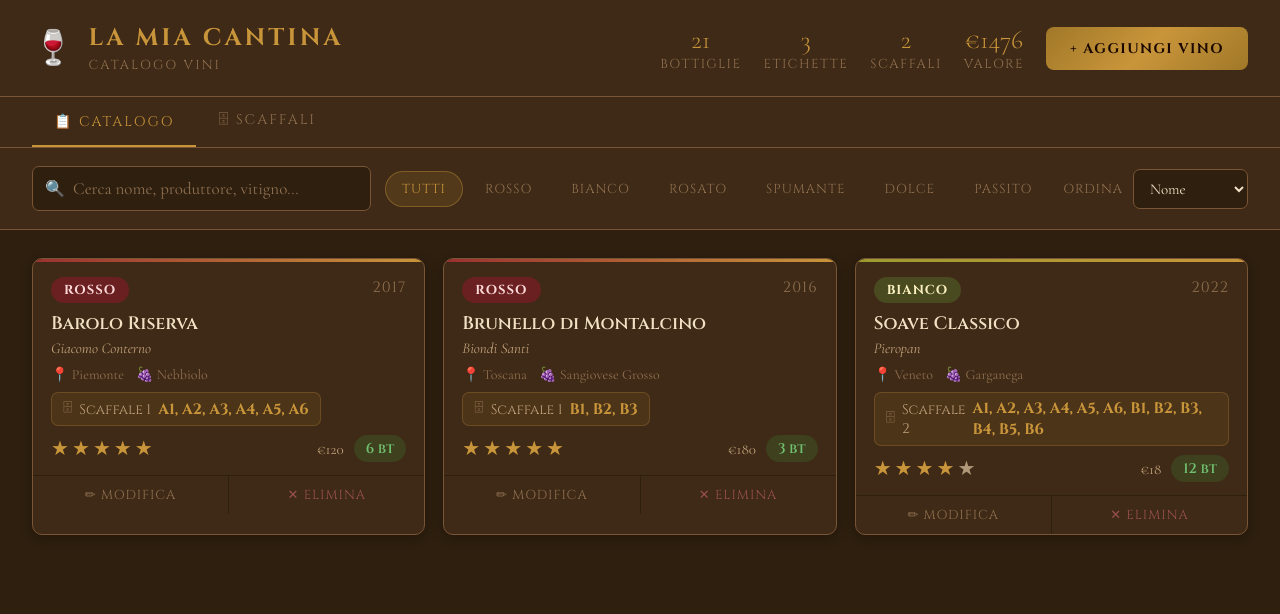
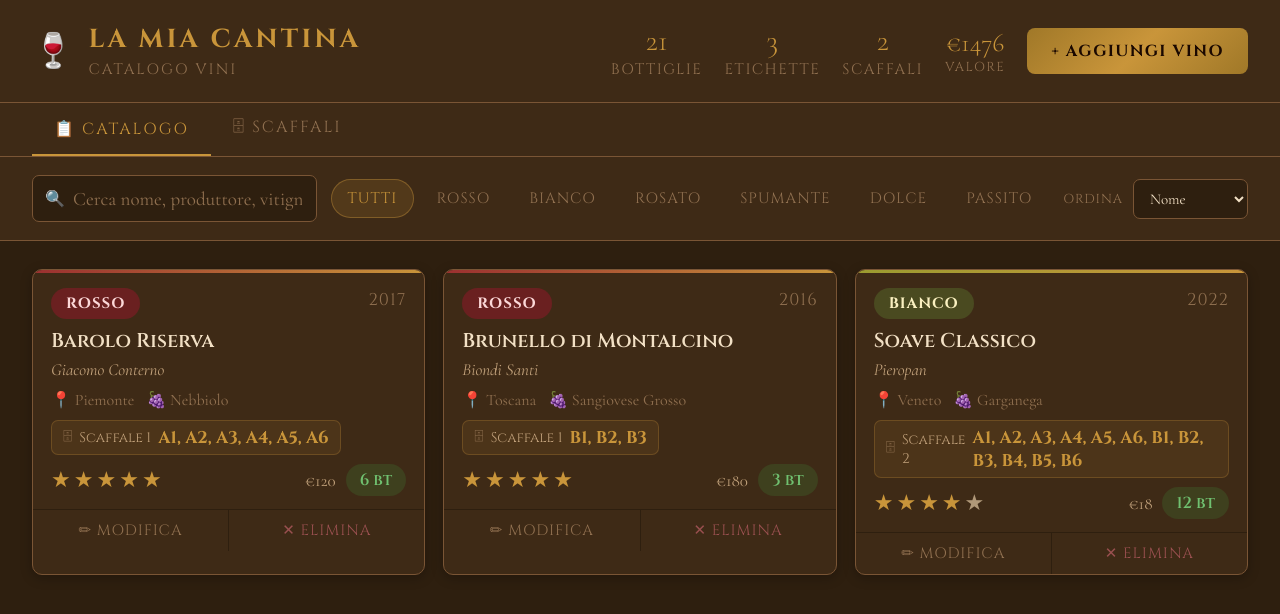
Before and after one commit to mvettore/cantina, a React (Vite) app: page / in a window 1280 px wide. Shown: the top 614 px of the page. Built offline with nearby package versions, Linux system fonts and the light colour scheme.

Commit message:
fix: font più grandi ovunque + modal più larga su Mac

```diff
--- a/src/App.jsx
+++ b/src/App.jsx
@@ -148,7 +148,7 @@
     {[1,2,3,4,5].map(s => (
       <span key={s} onClick={() => !readonly && onChange(s)} style={{
         cursor: readonly ? "default" : "pointer",
-        fontSize: readonly ? 20 : 28,
+        fontSize: readonly ? 22 : 30,
         color: s <= value ? "#c9953a" : "#b09878",
         transition: "color 0.15s", userSelect: "none",
       }}>★</span>
@@ -159,7 +159,7 @@
 const TypeBadge = ({ type }) => {
   const c = typeColors[type] || { badge: "#555", text: "#eee" };
   return (
-    <span style={{ background: c.badge, color: c.text, padding: "4px 13px", borderRadius: 20, fontSize: 13, fontFamily: "'Cinzel', serif", letterSpacing: 1, fontWeight: 700 }}>
+    <span style={{ background: c.badge, color: c.text, padding: "5px 15px", borderRadius: 20, fontSize: 15, fontFamily: "'Cinzel', serif", letterSpacing: 1, fontWeight: 700 }}>
       {type.toUpperCase()}
     </span>
   );
@@ -360,11 +360,11 @@
   const inputStyle = {
     background: C.bg, border: `1px solid ${C.border}`, borderRadius: 7,
     color: C.text, padding: "11px 14px", width: "100%",
-    fontFamily: "'Cormorant Garamond', serif", fontSize: 17, outline: "none",
+    fontFamily: "'Cormorant Garamond', serif", fontSize: 19, outline: "none",
     transition: "border-color 0.15s",
   };
   const labelStyle = {
-    color: C.textFaint, fontSize: 13, letterSpacing: 1.2,
+    color: C.textFaint, fontSize: 15, letterSpacing: 1.2,
     fontFamily: "'Cinzel', serif", textTransform: "uppercase", marginBottom: 6, display: "block",
   };
 
@@ -372,12 +372,12 @@
     <div style={{ overflowX: "auto" }}>
       <div style={{ display: "flex", gap: 3, marginBottom: 3, marginLeft: 28 }}>
         {Array.from({ length: rack.cols }, (_, c) => (
-          <div key={c} style={{ width: 40, textAlign: "center", fontSize: 12, color: C.textFaint, fontFamily: "'Cinzel', serif" }}>{c + 1}</div>
+          <div key={c} style={{ width: 40, textAlign: "center", fontSize: 14, color: C.textFaint, fontFamily: "'Cinzel', serif" }}>{c + 1}</div>
         ))}
       </div>
       {Array.from({ length: rack.rows }, (_, r) => (
         <div key={r} style={{ display: "flex", alignItems: "center", gap: 3, marginBottom: 3 }}>
-          <div style={{ width: 24, textAlign: "center", fontSize: 13, color: C.textFaint, fontFamily: "'Cinzel', serif", fontWeight: 700 }}>{ROW_LABELS[r]}</div>
+          <div style={{ width: 26, textAlign: "center", fontSize: 15, color: C.textFaint, fontFamily: "'Cinzel', serif", fontWeight: 700 }}>{ROW_LABELS[r]}</div>
           {Array.from({ length: rack.cols }, (_, c) => {
             const pos = `${ROW_LABELS[r]}${c + 1}`;
             const isThis = (highlightPositions||[]).includes(pos);
@@ -425,7 +425,7 @@
         </div>
         <div style={{ display: "flex", gap: 3, marginBottom: 3, marginLeft: 28 }}>
           {Array.from({ length: rack.cols }, (_, c) => (
-            <div key={c} style={{ width: 40, textAlign: "center", fontSize: 12, color: C.textFaint, fontFamily: "'Cinzel', serif" }}>{c + 1}</div>
+            <div key={c} style={{ width: 40, textAlign: "center", fontSize: 14, color: C.textFaint, fontFamily: "'Cinzel', serif" }}>{c + 1}</div>
           ))}
         </div>
         {Array.from({ length: rack.rows }, (_, r) => (
@@ -460,7 +460,7 @@
   };
 
   return (
-    <div style={{ minHeight: "100vh", background: C.bg, fontFamily: "'Cormorant Garamond', serif", color: C.text, fontSize: 16 }}>
+    <div style={{ minHeight: "100vh", background: C.bg, fontFamily: "'Cormorant Garamond', serif", color: C.text, fontSize: 18 }}>
       <style>{`
         @import url('https://fonts.googleapis.com/css2?family=Cinzel:wght@400;600;700&family=Cormorant+Garamond:ital,wght@0,300;0,400;0,500;1,300;1,400&display=swap');
         * { box-sizing: border-box; margin: 0; padding: 0; }
@@ -473,24 +473,24 @@
         input:focus, select:focus, textarea:focus { border-color: ${C.gold} !important; box-shadow: 0 0 0 2px rgba(201,149,58,0.14); }
         .wine-card { transition: transform 0.18s, box-shadow 0.18s; }
         .wine-card:hover { transform: translateY(-2px); box-shadow: 0 10px 28px rgba(0,0,0,0.4) !important; }
-        .btn-gold { background: linear-gradient(135deg, #a07828, ${C.gold}, #a07828); color: #1a0800; border: none; border-radius: 8px; padding: 12px 24px; cursor: pointer; font-family: 'Cinzel', serif; font-size: 14px; letter-spacing: 1.5px; font-weight: 700; transition: opacity 0.15s, transform 0.12s; white-space: nowrap; }
+        .btn-gold { background: linear-gradient(135deg, #a07828, ${C.gold}, #a07828); color: #1a0800; border: none; border-radius: 8px; padding: 12px 24px; cursor: pointer; font-family: 'Cinzel', serif; font-size: 16px; letter-spacing: 1.5px; font-weight: 700; transition: opacity 0.15s, transform 0.12s; white-space: nowrap; }
         .btn-gold:hover { opacity: 0.88; transform: translateY(-1px); }
-        .btn-ghost { background: transparent; color: ${C.textMuted}; border: 1px solid ${C.border}; border-radius: 8px; padding: 11px 22px; cursor: pointer; font-family: 'Cinzel', serif; font-size: 14px; letter-spacing: 1px; transition: border-color 0.15s, color 0.15s; white-space: nowrap; }
+        .btn-ghost { background: transparent; color: ${C.textMuted}; border: 1px solid ${C.border}; border-radius: 8px; padding: 11px 22px; cursor: pointer; font-family: 'Cinzel', serif; font-size: 16px; letter-spacing: 1px; transition: border-color 0.15s, color 0.15s; white-space: nowrap; }
         .btn-ghost:hover { border-color: ${C.gold}; color: ${C.gold}; }
-        .btn-sm { background: ${C.surface2}; color: ${C.textMuted}; border: 1px solid ${C.border}; border-radius: 7px; padding: 8px 16px; cursor: pointer; font-family: 'Cinzel', serif; font-size: 13px; letter-spacing: 1px; transition: all 0.15s; }
+        .btn-sm { background: ${C.surface2}; color: ${C.textMuted}; border: 1px solid ${C.border}; border-radius: 7px; padding: 8px 16px; cursor: pointer; font-family: 'Cinzel', serif; font-size: 15px; letter-spacing: 1px; transition: all 0.15s; }
         .btn-sm:hover { color: ${C.gold}; border-color: ${C.gold}; }
-        .btn-danger { background: transparent; color: #c07070; border: 1px solid #804040; border-radius: 8px; padding: 10px 16px; cursor: pointer; font-family: 'Cinzel', serif; font-size: 13px; letter-spacing: 1px; transition: background 0.15s; }
+        .btn-danger { background: transparent; color: #c07070; border: 1px solid #804040; border-radius: 8px; padding: 10px 16px; cursor: pointer; font-family: 'Cinzel', serif; font-size: 15px; letter-spacing: 1px; transition: background 0.15s; }
         .btn-danger:hover { background: rgba(180,60,60,0.15); }
-        .tab-btn { background: none; border: 1px solid transparent; cursor: pointer; padding: 8px 16px; border-radius: 20px; font-family: 'Cinzel', serif; font-size: 13px; letter-spacing: 1px; transition: all 0.15s; }
-        .nav-btn { background: none; border: none; border-bottom: 2px solid transparent; cursor: pointer; padding: 12px 22px; font-family: 'Cinzel', serif; font-size: 14px; letter-spacing: 2px; transition: all 0.15s; color: ${C.textFaint}; }
+        .tab-btn { background: none; border: 1px solid transparent; cursor: pointer; padding: 8px 16px; border-radius: 20px; font-family: 'Cinzel', serif; font-size: 15px; letter-spacing: 1px; transition: all 0.15s; }
+        .nav-btn { background: none; border: none; border-bottom: 2px solid transparent; cursor: pointer; padding: 12px 22px; font-family: 'Cinzel', serif; font-size: 16px; letter-spacing: 2px; transition: all 0.15s; color: ${C.textFaint}; }
         .nav-btn.active { color: ${C.gold}; border-bottom-color: ${C.gold}; }
         .nav-btn:hover:not(.active) { color: ${C.textMuted}; }
         .modal-overlay { position: fixed; inset: 0; background: rgba(0,0,0,0.7); display: flex; align-items: center; justify-content: center; z-index: 200; padding: 16px; backdrop-filter: blur(4px); }
-        .modal-box { background: ${C.surface}; border: 1px solid ${C.border}; border-radius: 14px; width: 100%; max-width: 620px; max-height: 94vh; overflow-y: auto; box-shadow: 0 30px 80px rgba(0,0,0,0.6); animation: fadeUp 0.22s ease; }
+        .modal-box { background: ${C.surface}; border: 1px solid ${C.border}; border-radius: 14px; width: 100%; max-width: min(94vw, 860px); max-height: 94vh; overflow-y: auto; box-shadow: 0 30px 80px rgba(0,0,0,0.6); animation: fadeUp 0.22s ease; }
         @keyframes fadeUp { from { opacity:0; transform: translateY(18px) scale(0.97); } to { opacity:1; transform: none; } }
         @keyframes spin { to { transform: rotate(360deg); } }
         .rack-card { background: ${C.surface2}; border: 1px solid ${C.border}; border-radius: 12px; overflow: hidden; }
-        .action-btn { flex: 1; background: none; border: none; cursor: pointer; padding: 10px; font-family: 'Cinzel', serif; font-size: 13px; letter-spacing: 1px; transition: color 0.15s, background 0.15s; }
+        .action-btn { flex: 1; background: none; border: none; cursor: pointer; padding: 10px; font-family: 'Cinzel', serif; font-size: 15px; letter-spacing: 1px; transition: color 0.15s, background 0.15s; }
 
         /* scan button */
         .btn-scan {
@@ -511,15 +511,15 @@
         <div style={{ display: "flex", alignItems: "center", gap: 14 }}>
           <span style={{ fontSize: 34 }}>🍷</span>
           <div>
-            <h1 style={{ fontFamily: "'Cinzel', serif", fontSize: 24, fontWeight: 700, color: C.gold, letterSpacing: 3 }}>LA MIA CANTINA</h1>
-            <p style={{ fontSize: 13, color: C.textFaint, letterSpacing: 2, fontFamily: "'Cinzel', serif", marginTop: 2 }}>CATALOGO VINI</p>
+            <h1 style={{ fontFamily: "'Cinzel', serif", fontSize: 26, fontWeight: 700, color: C.gold, letterSpacing: 3 }}>LA MIA CANTINA</h1>
+            <p style={{ fontSize: 15, color: C.textFaint, letterSpacing: 2, fontFamily: "'Cinzel', serif", marginTop: 2 }}>CATALOGO VINI</p>
           </div>
         </div>
         <div style={{ display: "flex", gap: 22, alignItems: "center", flexWrap: "wrap" }}>
           {[["BOTTIGLIE", totalBottles], ["ETICHETTE", wines.length], ["SCAFFALI", racks.length]].map(([l, v]) => (
             <div key={l} style={{ textAlign: "center" }}>
-              <div style={{ fontSize: 26, fontWeight: 300, color: C.gold }}>{v}</div>
-              <div style={{ fontSize: 13, color: C.textFaint, letterSpacing: 1.5, fontFamily: "'Cinzel', serif" }}>{l}</div>
+              <div style={{ fontSize: 30, fontWeight: 300, color: C.gold }}>{v}</div>
+              <div style={{ fontSize: 15, color: C.textFaint, letterSpacing: 1.5, fontFamily: "'Cinzel', serif" }}>{l}</div>
             </div>
           ))}
           {totalValue > 0 && <div style={{ textAlign: "center" }}>
@@ -592,11 +592,11 @@
                     <div style={{ padding: "15px 18px 13px" }}>
                       <div style={{ display: "flex", justifyContent: "space-between", alignItems: "flex-start", marginBottom: 9 }}>
                         <TypeBadge type={wine.type} />
-                        <span style={{ fontSize: 15, color: C.textFaint, fontFamily: "'Cinzel', serif", letterSpacing: 1 }}>{wine.year}</span>
+                        <span style={{ fontSize: 17, color: C.textFaint, fontFamily: "'Cinzel', serif", letterSpacing: 1 }}>{wine.year}</span>
                       </div>
-                      <h3 style={{ fontFamily: "'Cinzel', serif", fontSize: 18, fontWeight: 600, color: C.text, marginBottom: 4, lineHeight: 1.3 }}>{wine.name}</h3>
-                      <p style={{ fontSize: 15, color: C.textMuted, fontStyle: "italic", marginBottom: 9 }}>{wine.producer}</p>
-                      <div style={{ display: "flex", gap: 12, marginBottom: 9, fontSize: 14, color: C.textFaint, flexWrap: "wrap" }}>
+                      <h3 style={{ fontFamily: "'Cinzel', serif", fontSize: 20, fontWeight: 600, color: C.text, marginBottom: 5, lineHeight: 1.3 }}>{wine.name}</h3>
+                      <p style={{ fontSize: 17, color: C.textMuted, fontStyle: "italic", marginBottom: 10 }}>{wine.producer}</p>
+                      <div style={{ display: "flex", gap: 12, marginBottom: 10, fontSize: 16, color: C.textFaint, flexWrap: "wrap" }}>
                         {wine.region && <span>📍 {wine.region}</span>}
                         {wine.grape  && <span>🍇 {wine.grape}</span>}
                       </div>
@@ -604,14 +604,14 @@
                         <div style={{ marginBottom: 9, display: "inline-flex", alignItems: "center", gap: 7, background: "rgba(201,149,58,0.1)", border: `1px solid rgba(201,149,58,0.25)`, borderRadius: 7, padding: "5px 11px" }}>
                           <span style={{ fontSize: 13, color: C.textFaint }}>🗄</span>
                           <span style={{ fontSize: 14, color: C.textMuted, fontFamily: "'Cinzel', serif" }}>{rack.name}</span>
-                          <span style={{ fontSize: 15, color: C.gold, fontFamily: "'Cinzel', serif", fontWeight: 700 }}>{(wine.positions||[]).join(", ")}</span>
+                          <span style={{ fontSize: 17, color: C.gold, fontFamily: "'Cinzel', serif", fontWeight: 700 }}>{(wine.positions||[]).join(", ")}</span>
                         </div>
                       )}
                       <div style={{ display: "flex", justifyContent: "space-between", alignItems: "center" }}>
                         <StarRating value={wine.rating} readonly />
                         <div style={{ display: "flex", gap: 10, alignItems: "center" }}>
-                          {wine.price && <span style={{ fontSize: 15, color: C.textMuted }}>€{wine.price}</span>}
-                          <span style={{ background: wine.quantity===0?"rgba(180,60,60,0.2)":wine.quantity<=2?"rgba(180,150,60,0.2)":"rgba(60,150,60,0.2)", color: wine.quantity===0?"#d07070":wine.quantity<=2?"#c0b040":"#70c070", padding: "4px 12px", borderRadius: 20, fontSize: 14, fontFamily: "'Cinzel', serif", fontWeight: 600 }}>{wine.quantity} bt</span>
+                          {wine.price && <span style={{ fontSize: 17, color: C.textMuted }}>€{wine.price}</span>}
+                          <span style={{ background: wine.quantity===0?"rgba(180,60,60,0.2)":wine.quantity<=2?"rgba(180,150,60,0.2)":"rgba(60,150,60,0.2)", color: wine.quantity===0?"#d07070":wine.quantity<=2?"#c0b040":"#70c070", padding: "5px 14px", borderRadius: 20, fontSize: 16, fontFamily: "'Cinzel', serif", fontWeight: 600 }}>{wine.quantity} bt</span>
                         </div>
                       </div>
                     </div>
@@ -638,8 +638,8 @@
         <div style={{ padding: "28px 32px" }}>
           <div style={{ display: "flex", justifyContent: "space-between", alignItems: "flex-start", marginBottom: 24 }}>
             <div>
-              <h2 style={{ fontFamily: "'Cinzel', serif", fontSize: 18, color: C.gold, letterSpacing: 2, marginBottom: 7 }}>I MIEI SCAFFALI</h2>
-              <p style={{ fontSize: 15, color: C.textMuted, fontStyle: "italic" }}>Ogni cella è una posizione A1, B3… Clicca su una bottiglia per i dettagli.</p>
+              <h2 style={{ fontFamily: "'Cinzel', serif", fontSize: 20, color: C.gold, letterSpacing: 2, marginBottom: 8 }}>I MIEI SCAFFALI</h2>
+              <p style={{ fontSize: 17, color: C.textMuted, fontStyle: "italic" }}>Ogni cella è una posizione A1, B3… Clicca su una bottiglia per i dettagli.</p>
             </div>
             <button className="btn-gold" onClick={() => { setEditingRack(emptyRack()); setRackModal("add"); }}>+ NUOVO SCAFFALE</button>
           </div>
@@ -656,8 +656,8 @@
                 <div key={rack.id} className="rack-card">
                   <div style={{ padding: "17px 22px 14px", borderBottom: `1px solid ${C.border}`, display: "flex", justifyContent: "space-between", alignItems: "center" }}>
                     <div>
-                      <h3 style={{ fontFamily: "'Cinzel', serif", fontSize: 18, color: C.text, letterSpacing: 1 }}>{rack.name}</h3>
-                      <p style={{ fontSize: 14, color: C.textFaint, marginTop: 4 }}>{rack.rows} file ({ROW_LABELS[0]}–{ROW_LABELS[rack.rows-1]}) × {rack.cols} colonne · {occ.length}/{rack.rows*rack.cols} occupate</p>
+                      <h3 style={{ fontFamily: "'Cinzel', serif", fontSize: 20, color: C.text, letterSpacing: 1 }}>{rack.name}</h3>
+                      <p style={{ fontSize: 16, color: C.textFaint, marginTop: 5 }}>{rack.rows} file ({ROW_LABELS[0]}–{ROW_LABELS[rack.rows-1]}) × {rack.cols} colonne · {occ.length}/{rack.rows*rack.cols} occupate</p>
                     </div>
                     <div style={{ display: "flex", gap: 9 }}>
                       <button className="btn-sm" onClick={() => { setEditingRack({...rack}); setRackModal("edit"); }}>✏ Modifica</button>
@@ -667,12 +667,12 @@
                   <div style={{ padding: "20px 22px", overflowX: "auto" }}>
                     <div style={{ display: "flex", gap: 4, marginBottom: 4, marginLeft: 32 }}>
                       {Array.from({length:rack.cols},(_,c)=>(
-                        <div key={c} style={{ width:56, textAlign:"center", fontSize:13, color:C.textFaint, fontFamily:"'Cinzel', serif", fontWeight:600 }}>{c+1}</div>
+                        <div key={c} style={{ width:56, textAlign:"center", fontSize:15, color:C.textFaint, fontFamily:"'Cinzel', serif", fontWeight:600 }}>{c+1}</div>
                       ))}
                     </div>
                     {Array.from({length:rack.rows},(_,r)=>(
                       <div key={r} style={{ display:"flex", alignItems:"center", gap:4, marginBottom:4 }}>
-                        <div style={{ width:28, textAlign:"center", fontSize:14, color:C.textFaint, fontFamily:"'Cinzel', serif", fontWeight:700 }}>{ROW_LABELS[r]}</div>
+                        <div style={{ width:28, textAlign:"center", fontSize:16, color:C.textFaint, fontFamily:"'Cinzel', serif", fontWeight:700 }}>{ROW_LABELS[r]}</div>
                         {Array.from({length:rack.cols},(_,c)=>{
                           const pos = `${ROW_LABELS[r]}${c+1}`;
                           const wine = getWineAtPosition(rack.id, pos);
@@ -697,11 +697,11 @@
                     ))}
                     {occ.length>0&&(
                       <div style={{marginTop:14,display:"flex",gap:12,flexWrap:"wrap",alignItems:"center"}}>
-                        <span style={{fontSize:13,color:C.textFaint,fontFamily:"'Cinzel', serif",letterSpacing:1}}>LEGENDA:</span>
+                        <span style={{fontSize:15,color:C.textFaint,fontFamily:"'Cinzel', serif",letterSpacing:1}}>LEGENDA:</span>
                         {[...new Set(occ.map(w=>w.type))].map(type=>{const c=typeColors[type];return(
                           <div key={type} style={{display:"flex",alignItems:"center",gap:6}}>
                             <div style={{width:14,height:14,background:c.badge,border:`1px solid ${c.bar}`,borderRadius:3}}/>
-                            <span style={{fontSize:13,color:C.textFaint,fontFamily:"'Cinzel', serif"}}>{type}</span>
+                            <span style={{fontSize:15,color:C.textFaint,fontFamily:"'Cinzel', serif"}}>{type}</span>
                           </div>
                         );})}
                       </div>
@@ -883,8 +883,8 @@
                     ...((editing.positions||[]).length?[["📌 Posizioni",(editing.positions||[]).join(", "),true]]:[]),
                   ].map(([l,v,highlight])=>(
                     <div key={l} style={{background:C.bg,borderRadius:8,padding:"11px 14px"}}>
-                      <div style={{fontSize:13,color:C.textFaint,letterSpacing:1,fontFamily:"'Cinzel', serif",marginBottom:4}}>{l}</div>
-                      <div style={{fontSize:highlight?22:16,color:highlight?C.gold:C.text,fontFamily:highlight?"'Cinzel', serif":"inherit",fontWeight:highlight?700:400}}>{v}</div>
+                      <div style={{fontSize:15,color:C.textFaint,letterSpacing:1,fontFamily:"'Cinzel', serif",marginBottom:5}}>{l}</div>
+                      <div style={{fontSize:highlight?26:18,color:highlight?C.gold:C.text,fontFamily:highlight?"'Cinzel', serif":"inherit",fontWeight:highlight?700:400}}>{v}</div>
                     </div>
                   ))}
                 </div>
@@ -897,13 +897,13 @@
                 )}
 
                 <div style={{marginBottom:16}}>
-                  <div style={{fontSize:13,color:C.textFaint,letterSpacing:1.2,fontFamily:"'Cinzel', serif",marginBottom:7}}>VALUTAZIONE</div>
+                  <div style={{fontSize:15,color:C.textFaint,letterSpacing:1.2,fontFamily:"'Cinzel', serif",marginBottom:8}}>VALUTAZIONE</div>
                   <StarRating value={editing.rating} readonly/>
                 </div>
                 {editing.notes&&(
                   <div style={{background:C.bg,borderRadius:8,padding:"14px 16px",borderLeft:`2px solid ${C.border}`,marginBottom:16}}>
                     <div style={{fontSize:13,color:C.textFaint,letterSpacing:1.2,fontFamily:"'Cinzel', serif",marginBottom:6}}>NOTE DI DEGUSTAZIONE</div>
-                    <p style={{fontSize:16,color:C.textMuted,lineHeight:1.7,fontStyle:"italic"}}>{editing.notes}</p>
+                    <p style={{fontSize:18,color:C.textMuted,lineHeight:1.8,fontStyle:"italic"}}>{editing.notes}</p>
                   </div>
                 )}
                 {/* ── APPROFONDISCI ── */}
@@ -918,7 +918,7 @@
                             🔍 ANALISI DEL VINO
                           </div>
                           {editing.enrichment && !enriching && (
-                            <div style={{fontSize:11,color:C.textFaint,marginTop:3,fontStyle:"italic"}}>
+                            <div style={{fontSize:13,color:C.textFaint,marginTop:3,fontStyle:"italic"}}>
                               Analisi salvata · clicca per aggiornare
                             </div>
                           )}
@@ -959,10 +959,10 @@
                             ["💡 Lo sapevi?", displayData.curiosity],
                           ].filter(([,v]) => v).map(([label, text]) => (
                             <div key={label} style={{borderLeft:`2px solid ${C.border}`,paddingLeft:12}}>
-                              <div style={{fontSize:12,color:C.gold,fontFamily:"'Cinzel', serif",letterSpacing:1,marginBottom:5,fontWeight:700}}>
+                              <div style={{fontSize:15,color:C.gold,fontFamily:"'Cinzel', serif",letterSpacing:1,marginBottom:6,fontWeight:700}}>
                                 {label}
                               </div>
-                              <p style={{fontSize:15,color:C.textMuted,lineHeight:1.8,fontStyle:"italic",margin:0}}>
+                              <p style={{fontSize:17,color:C.textMuted,lineHeight:1.85,fontStyle:"italic",margin:0}}>
                                 {text}
                               </p>
                             </div>
@@ -1064,8 +1064,8 @@
           <div className="modal-box" style={{maxWidth:370}} onClick={e=>e.stopPropagation()}>
             <div style={{padding:"30px",textAlign:"center"}}>
               <div style={{fontSize:36,marginBottom:14}}>🗑</div>
-              <h3 style={{fontFamily:"'Cinzel', serif",color:C.text,marginBottom:12,fontSize:16,letterSpacing:1}}>RIMUOVI VINO</h3>
-              <p style={{color:C.textMuted,marginBottom:24,fontSize:16}}>Eliminare <strong style={{color:C.gold}}>{deleteConfirm.name}</strong>?</p>
+              <h3 style={{fontFamily:"'Cinzel', serif",color:C.text,marginBottom:12,fontSize:18,letterSpacing:1}}>RIMUOVI VINO</h3>
+              <p style={{color:C.textMuted,marginBottom:24,fontSize:18}}>Eliminare <strong style={{color:C.gold}}>{deleteConfirm.name}</strong>?</p>
               <div style={{display:"flex",gap:12,justifyContent:"center"}}>
                 <button className="btn-ghost" onClick={()=>setDeleteConfirm(null)}>ANNULLA</button>
                 <button className="btn-gold" style={{background:"linear-gradient(135deg, #7a2020, #c04040)"}}
@@ -1082,8 +1082,8 @@
           <div className="modal-box" style={{maxWidth:400}} onClick={e=>e.stopPropagation()}>
             <div style={{padding:"30px",textAlign:"center"}}>
               <div style={{fontSize:36,marginBottom:14}}>🗄</div>
-              <h3 style={{fontFamily:"'Cinzel', serif",color:C.text,marginBottom:12,fontSize:16,letterSpacing:1}}>ELIMINA SCAFFALE</h3>
-              <p style={{color:C.textMuted,marginBottom:10,fontSize:16}}>Eliminare <strong style={{color:C.gold}}>{deleteRackConfirm.name}</strong>?</p>
+              <h3 style={{fontFamily:"'Cinzel', serif",color:C.text,marginBottom:12,fontSize:18,letterSpacing:1}}>ELIMINA SCAFFALE</h3>
+              <p style={{color:C.textMuted,marginBottom:10,fontSize:18}}>Eliminare <strong style={{color:C.gold}}>{deleteRackConfirm.name}</strong>?</p>
               <p style={{color:"#c07070",marginBottom:24,fontSize:14,fontStyle:"italic"}}>Le posizioni dei vini assegnati verranno azzerate.</p>
               <div style={{display:"flex",gap:12,justifyContent:"center"}}>
                 <button className="btn-ghost" onClick={()=>setDeleteRackConfirm(null)}>ANNULLA</button>
@@ -1096,7 +1096,7 @@
 
       {/* Toast */}
       {toast&&(
-        <div style={{position:"fixed",bottom:26,right:26,background:C.surface,border:`1px solid ${C.border}`,borderRadius:9,padding:"13px 20px",color:C.gold,fontFamily:"'Cinzel', serif",fontSize:14,letterSpacing:1,boxShadow:"0 8px 24px rgba(0,0,0,0.4)",zIndex:300,animation:"fadeUp 0.2s ease"}}>
+        <div style={{position:"fixed",bottom:26,right:26,background:C.surface,border:`1px solid ${C.border}`,borderRadius:9,padding:"13px 20px",color:C.gold,fontFamily:"'Cinzel', serif",fontSize:16,letterSpacing:1,boxShadow:"0 8px 24px rgba(0,0,0,0.4)",zIndex:300,animation:"fadeUp 0.2s ease"}}>
           {toast}
         </div>
       )}
```
